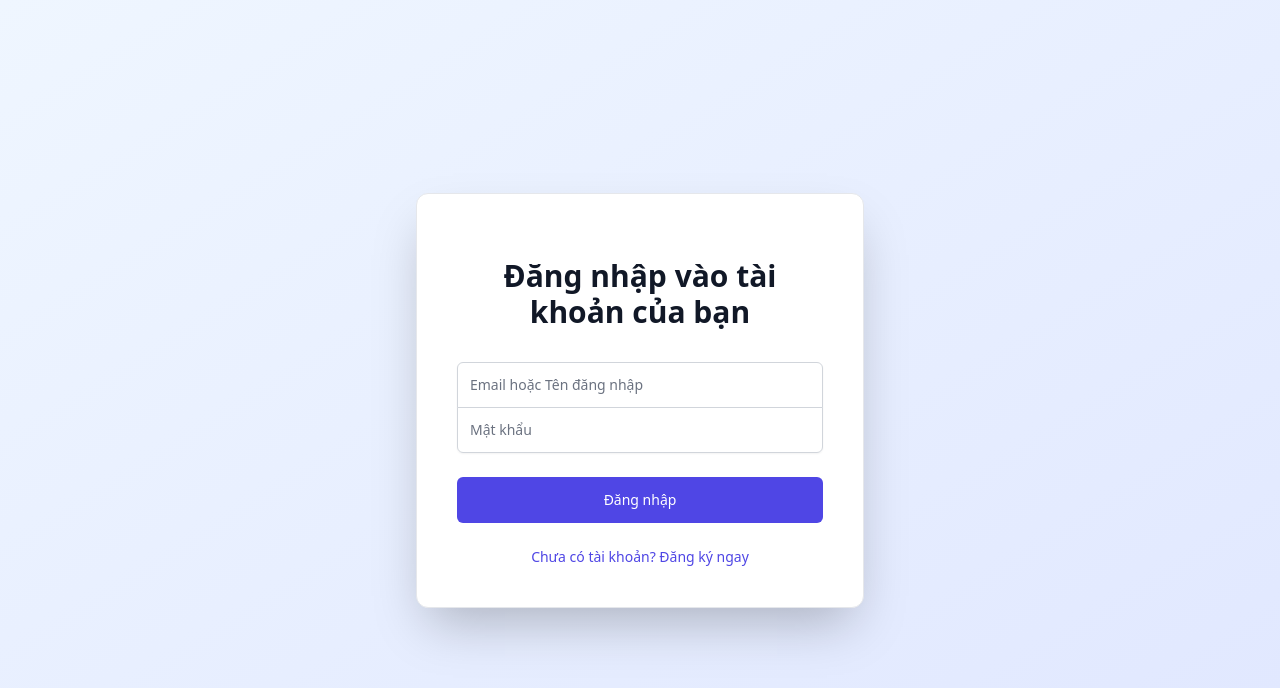
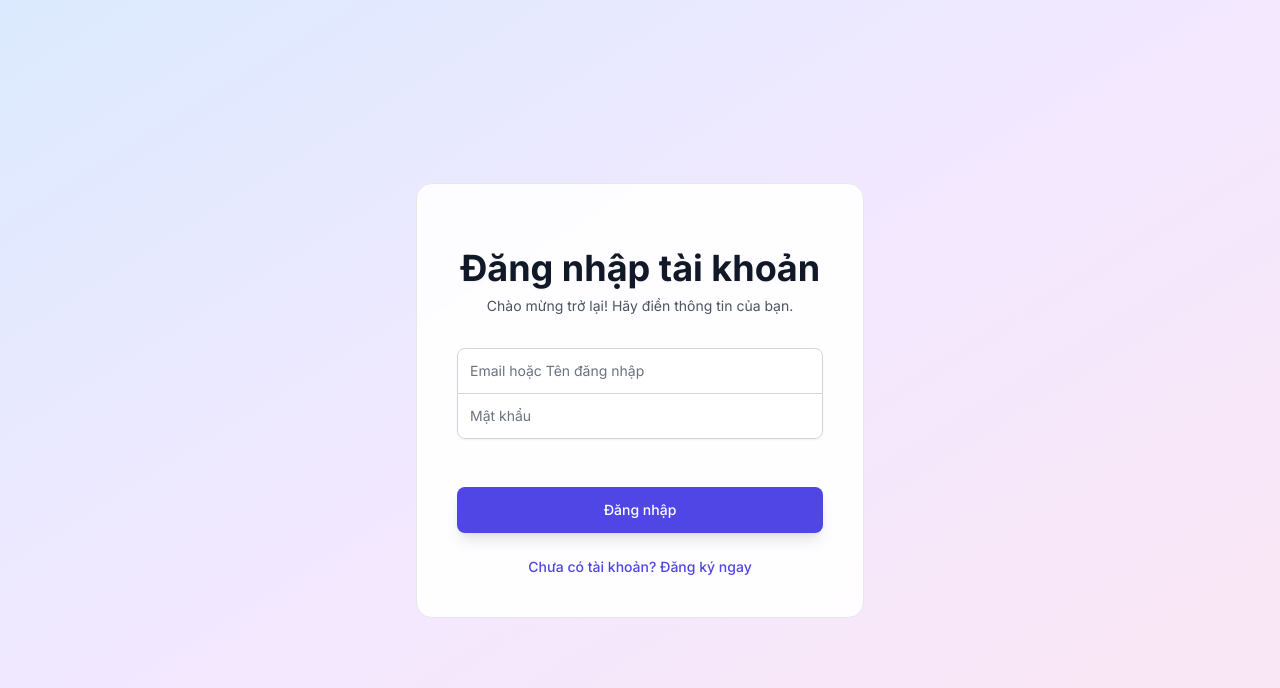
Before and after one commit to Lurz0205/physics-olympiad-website, a Next.js app in the folder frontend/: page /login in a window 1280 px wide. Shown: the top 688 px of the page. Built offline with nearby package versions, Linux system fonts and the light colour scheme; a web font is replaced by a local one.

Commit message:
Update login.js

```diff
--- a/frontend/pages/login.js
+++ b/frontend/pages/login.js
@@ -6,7 +6,7 @@
 import { useAuth } from '../context/AuthContext';
 
 const LoginPage = () => {
-  const [identifier, setIdentifier] = useState(''); // THAY ĐỔI: Đổi từ 'email' thành 'identifier'
+  const [identifier, setIdentifier] = useState('');
   const [password, setPassword] = useState('');
   const [error, setError] = useState(null);
   const [loading, setLoading] = useState(false);
@@ -21,18 +21,32 @@
     }
   }, [user, router]);
 
+  // Handle success message from registration
+  useEffect(() => {
+    if (router.query.message) {
+      // display a temporary success message
+      // For now, we'll just log it to console or you can set a state for a temporary banner
+      console.log(router.query.message);
+      // Remove the message from URL after display
+      const { pathname, query } = router;
+      const params = new URLSearchParams(query);
+      params.delete('message');
+      router.replace({ pathname, query: params.toString() }, undefined, { shallow: true });
+    }
+  }, [router.query.message, router]);
+
+
   const handleSubmit = async (e) => {
     e.preventDefault();
     setError(null);
     setLoading(true);
 
     try {
-      await login(identifier, password); // THAY ĐỔI: Truyền 'identifier' thay vì 'email'
+      await login(identifier, password);
     } catch (err) {
       console.error('Login form submit error:', err);
-      // Cố gắng parse lỗi từ Backend nếu có
       let errorMessage = 'Đã xảy ra lỗi không xác định trong quá trình đăng nhập.';
-      if (err.message && err.message.startsWith('{')) { // Nếu lỗi là JSON string
+      if (err.message && err.message.startsWith('{')) {
         try {
           const errorObj = JSON.parse(err.message);
           errorMessage = errorObj.message || errorMessage;
@@ -51,34 +65,44 @@
   return (
     <>
       <Head>
-        <title>Đăng nhập - HTB</title>
+        <title>Đăng nhập - Olympic Vật lý</title>
       </Head>
-      <div className="min-h-screen bg-gradient-to-br from-blue-50 to-indigo-100 flex items-center justify-center py-12 px-4 sm:px-6 lg:px-8">
-        <div className="max-w-md w-full space-y-8 bg-white p-10 rounded-xl shadow-2xl border border-gray-200">
+      {/* Container chính với hiệu ứng gradient và căn giữa */}
+      <div className="min-h-screen bg-gradient-to-br from-blue-100 via-purple-100 to-pink-100 flex items-center justify-center py-12 px-4 sm:px-6 lg:px-8 font-inter">
+        {/* Card chứa form */}
+        <div className="max-w-md w-full space-y-8 bg-white p-10 rounded-2xl shadow-3xl border border-gray-200 backdrop-blur-sm bg-opacity-90 transition-all duration-300 ease-in-out transform hover:scale-[1.01] hover:shadow-4xl">
           <div>
-            <h2 className="mt-6 text-center text-3xl font-extrabold text-gray-900">
-              Đăng nhập vào tài khoản của bạn
+            <h2 className="mt-6 text-center text-4xl font-extrabold text-gray-900 drop-shadow-sm">
+              Đăng nhập tài khoản
             </h2>
+            <p className="mt-2 text-center text-sm text-gray-600">
+              Chào mừng trở lại! Hãy điền thông tin của bạn.
+            </p>
           </div>
           <form className="mt-8 space-y-6" onSubmit={handleSubmit}>
             {error && (
-              <div className="bg-red-100 border border-red-400 text-red-700 px-4 py-3 rounded relative" role="alert">
+              <div className="bg-red-100 border border-red-400 text-red-700 px-4 py-3 rounded-lg relative" role="alert">
                 <span className="block sm:inline">{error}</span>
+              </div>
+            )}
+            {router.query.message && (
+              <div className="bg-green-100 border border-green-400 text-green-700 px-4 py-3 rounded-lg relative" role="alert">
+                <span className="block sm:inline">{router.query.message}</span>
               </div>
             )}
             <div className="rounded-md shadow-sm -space-y-px">
               <div>
                 <label htmlFor="identifier" className="sr-only">Email hoặc Tên đăng nhập</label>
                 <input
-                  id="identifier" // THAY ĐỔI: Đổi id thành 'identifier'
-                  name="identifier" // THAY ĐỔI: Đổi name thành 'identifier'
+                  id="identifier"
+                  name="identifier"
                   type="text"
-                  autoComplete="username" // auto-complete cho cả email/username
+                  autoComplete="username"
                   required
-                  className="appearance-none rounded-none relative block w-full px-3 py-3 border border-gray-300 placeholder-gray-500 text-gray-900 rounded-t-md focus:outline-none focus:ring-indigo-500 focus:border-indigo-500 focus:z-10 sm:text-sm"
+                  className="appearance-none rounded-t-lg relative block w-full px-3 py-3 border border-gray-300 placeholder-gray-500 text-gray-900 focus:outline-none focus:ring-blue-500 focus:border-blue-500 focus:z-10 sm:text-sm transition duration-200 ease-in-out focus:shadow-outline"
                   placeholder="Email hoặc Tên đăng nhập"
-                  value={identifier} // THAY ĐỔI: Dùng state 'identifier'
-                  onChange={(e) => setIdentifier(e.target.value)} // THAY ĐỔI: Cập nhật state 'identifier'
+                  value={identifier}
+                  onChange={(e) => setIdentifier(e.target.value)}
                 />
               </div>
               <div>
@@ -89,7 +113,7 @@
                   type="password"
                   autoComplete="current-password"
                   required
-                  className="appearance-none rounded-none relative block w-full px-3 py-3 border border-gray-300 placeholder-gray-500 text-gray-900 rounded-b-md focus:outline-none focus:ring-indigo-500 focus:border-indigo-500 focus:z-10 sm:text-sm"
+                  className="appearance-none rounded-b-lg relative block w-full px-3 py-3 border border-gray-300 placeholder-gray-500 text-gray-900 focus:outline-none focus:ring-blue-500 focus:border-blue-500 focus:z-10 sm:text-sm transition duration-200 ease-in-out focus:shadow-outline"
                   placeholder="Mật khẩu"
                   value={password}
                   onChange={(e) => setPassword(e.target.value)}
@@ -97,10 +121,21 @@
               </div>
             </div>
 
+            <div className="flex items-center justify-between">
+              <div className="text-sm">
+                {/* Có thể thêm link quên mật khẩu sau này */}
+                {/* <Link href="/forgot-password">
+                  <a className="font-medium text-indigo-600 hover:text-indigo-500">
+                    Quên mật khẩu?
+                  </a>
+                </Link> */}
+              </div>
+            </div>
+
             <div>
               <button
                 type="submit"
-                className="group relative w-full flex justify-center py-3 px-4 border border-transparent text-sm font-medium rounded-md text-white bg-indigo-600 hover:bg-indigo-700 focus:outline-none focus:ring-2 focus:ring-offset-2 focus:ring-indigo-500 transition duration-300 ease-in-out"
+                className="group relative w-full flex justify-center py-3 px-4 border border-transparent text-sm font-medium rounded-lg text-white bg-indigo-600 hover:bg-indigo-700 focus:outline-none focus:ring-2 focus:ring-offset-2 focus:ring-indigo-500 transition duration-300 ease-in-out shadow-lg hover:shadow-xl"
                 disabled={loading}
               >
                 {loading ? (
@@ -115,7 +150,7 @@
             </div>
             <div className="text-center text-sm">
               <Link href="/register">
-                <a className="font-medium text-indigo-600 hover:text-indigo-500">
+                <a className="font-medium text-indigo-600 hover:text-indigo-500 transition duration-200">
                   Chưa có tài khoản? Đăng ký ngay
                 </a>
               </Link>
```
